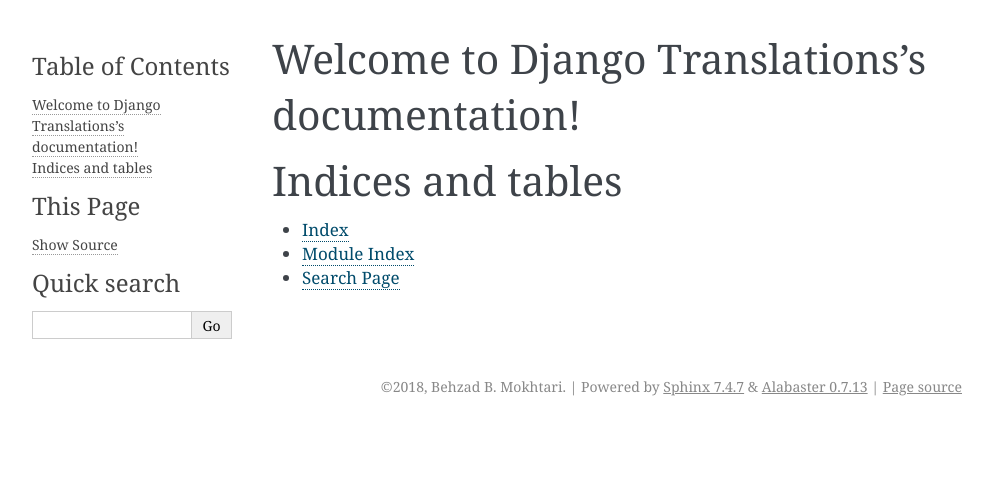
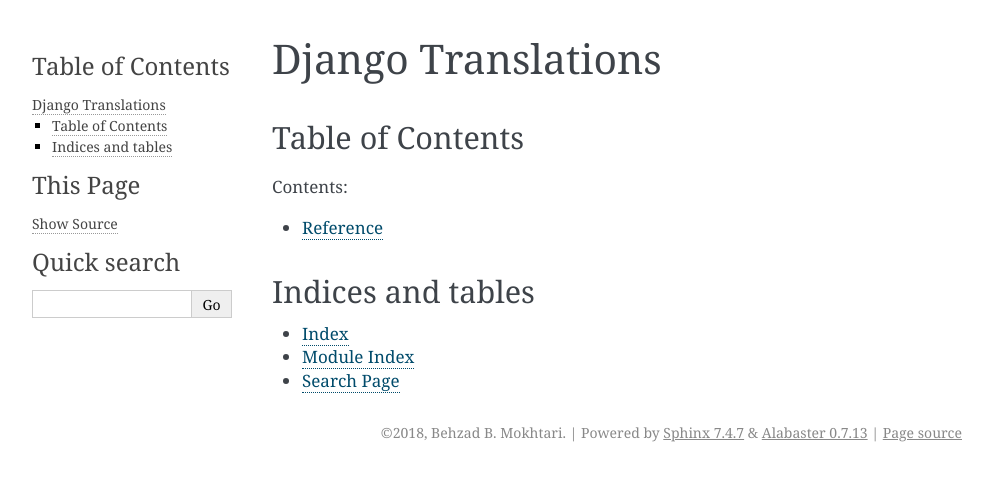
Before and after one commit to bbmokhtari/django-translations, a Sphinx documentation site: the page built from docs/index.rst, in a window 1280 px wide. Shown: the top 481 px of the page, without its empty margins (148-1141 px from the left). Built offline with Sphinx 7.4.7, drawn with Linux system fonts in a browser that asks for light colours; the version number could not be read and is left out.

Commit message:
Sphinx Reference Setup

```diff
--- a/docs/index.rst
+++ b/docs/index.rst
@@ -1,19 +1,18 @@
-.. Django Translations documentation master file, created by
-   sphinx-quickstart on Fri Jul  6 21:58:54 2018.
-   You can adapt this file completely to your liking, but it should at least
-   contain the root `toctree` directive.
+%%%%%%%%%%%%%%%%%%%
+Django Translations
+%%%%%%%%%%%%%%%%%%%
 
-Welcome to Django Translations's documentation!
-===============================================
+Table of Contents
+~~~~~~~~~~~~~~~~~
 
 .. toctree::
    :maxdepth: 2
    :caption: Contents:
 
-
+   reference/index
 
 Indices and tables
-==================
+~~~~~~~~~~~~~~~~~~
 
 * :ref:`genindex`
 * :ref:`modindex`
--- /dev/null
+++ b/docs/reference/index.rst
@@ -0,0 +1,3 @@
+#########
+Reference
+#########
```
